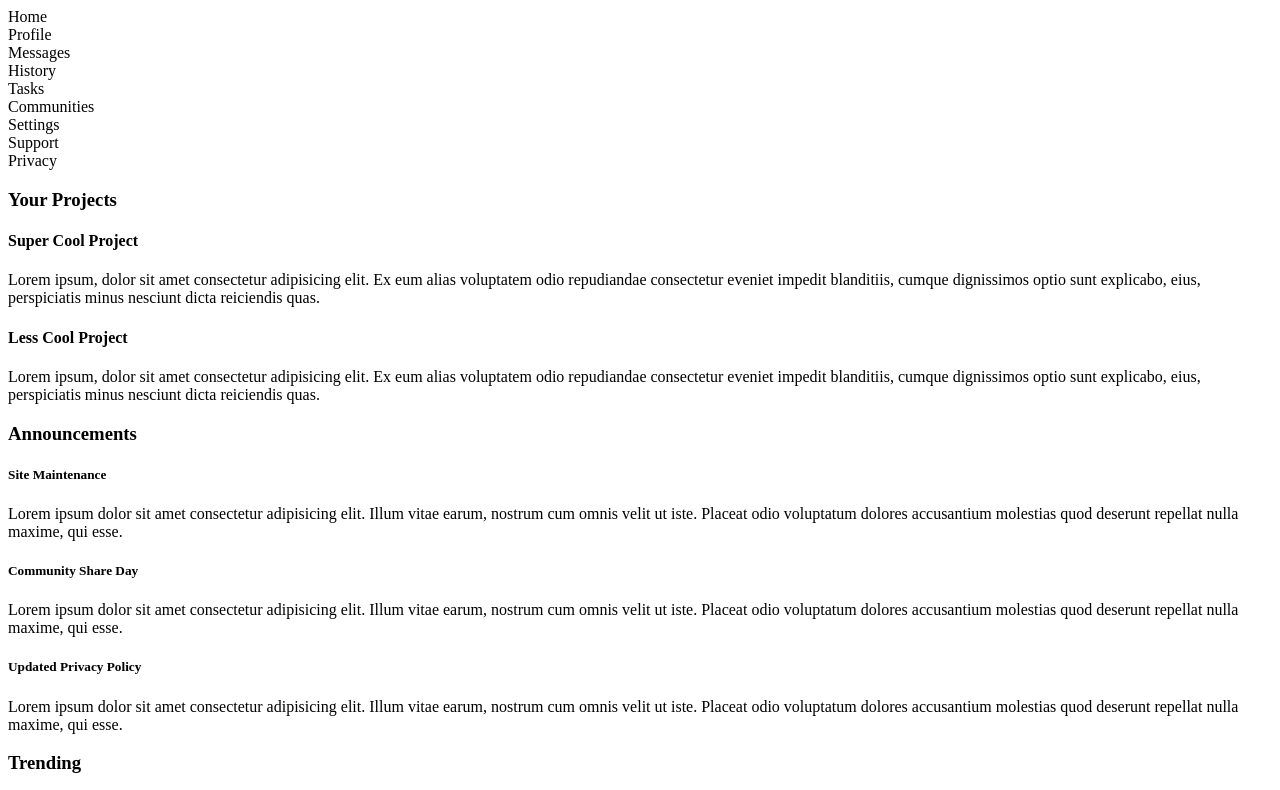
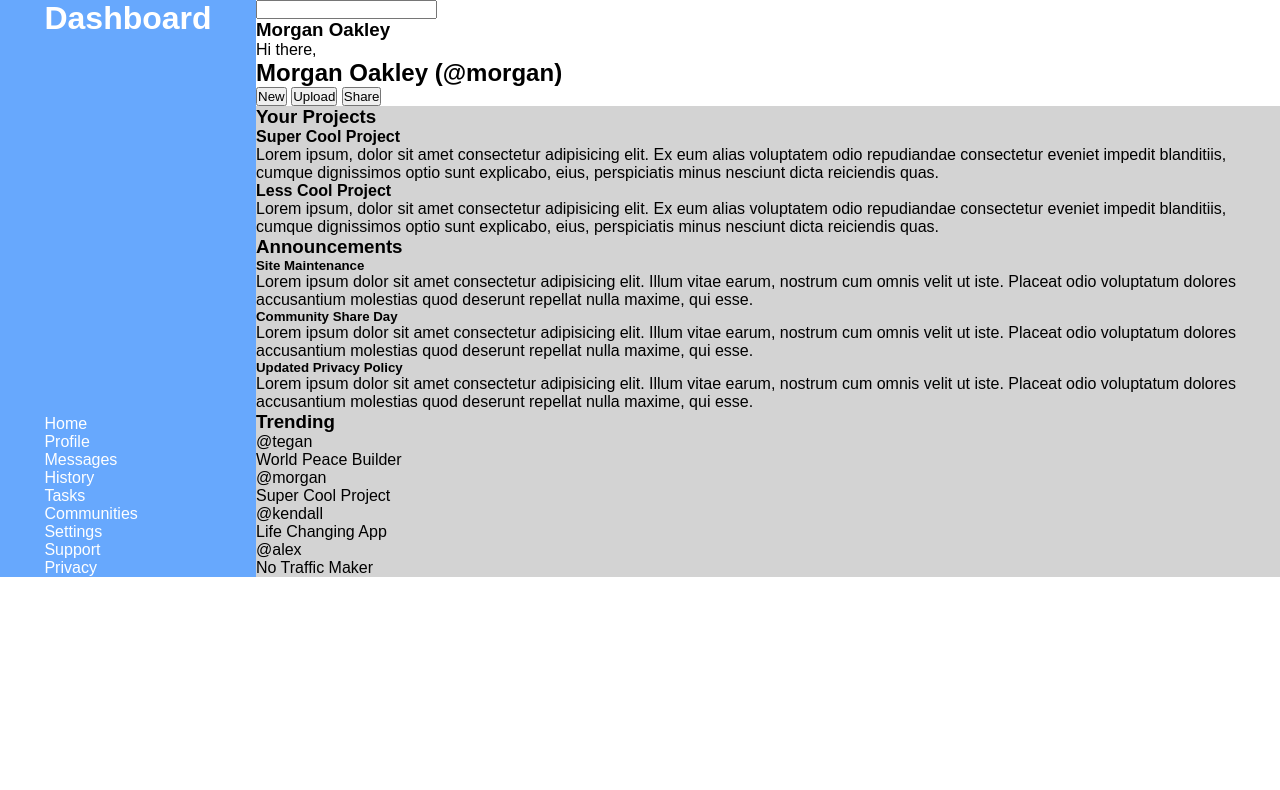
Before and after one commit to thomasxcarney/Admin-dashboard, a plain HTML site: page index.html in a window 1280 px wide. Shown: the top 790 px of the page. Drawn offline with Linux system fonts and the light colour scheme.

Commit message:
Start adding CSS to make layout
I started to hammer out the rough details of the layout using CSS and
the grid system.

```diff
--- a/index.html
+++ b/index.html
@@ -9,14 +9,25 @@
 <body>
     <div class="header">
         <div class="searchbar-container">
+            <input type="text" class="searchbar">
         </div>
         <div class="notifications-container">
+            <h3>Morgan Oakley</h3>
         </div>
         <div class="greeting">
+            <p>Hi there,</p>
+            <h2>Morgan Oakley (@morgan)</h2>
         </div>
-        <div class="button-container"></div>
+        <div class="button-container">
+            <button>New</button>
+            <button>Upload</button>
+            <button>Share</button>
+        </div>
     </div>
     <div class="sidebar">
+        <div class="dashboard-heading">
+            <h1>Dashboard</h1>
+        </div>
         <div class="home">Home</div>
         <div class="profile">Profile</div>
         <div class="messages">Messages</div>
--- a/styles.css
+++ b/styles.css
@@ -0,0 +1,29 @@
+* {
+    padding: 0;
+    margin: 0;
+    font-family: Arial, Helvetica, sans-serif;
+}
+
+body {
+    display: grid;
+    grid-template-columns: 1fr 4fr;
+}
+
+.sidebar {
+    grid-row: 1 / 3;
+    background-color: rgb(103, 168, 253);
+    display: grid;
+    justify-content: center;
+    color: white;
+    grid-template-rows: 10fr;
+}
+
+.main-content {
+    grid-row: 2;
+    background-color: lightgray;
+}
+
+.header {
+    grid-column: 2;
+    grid-row: 1;
+}
```
